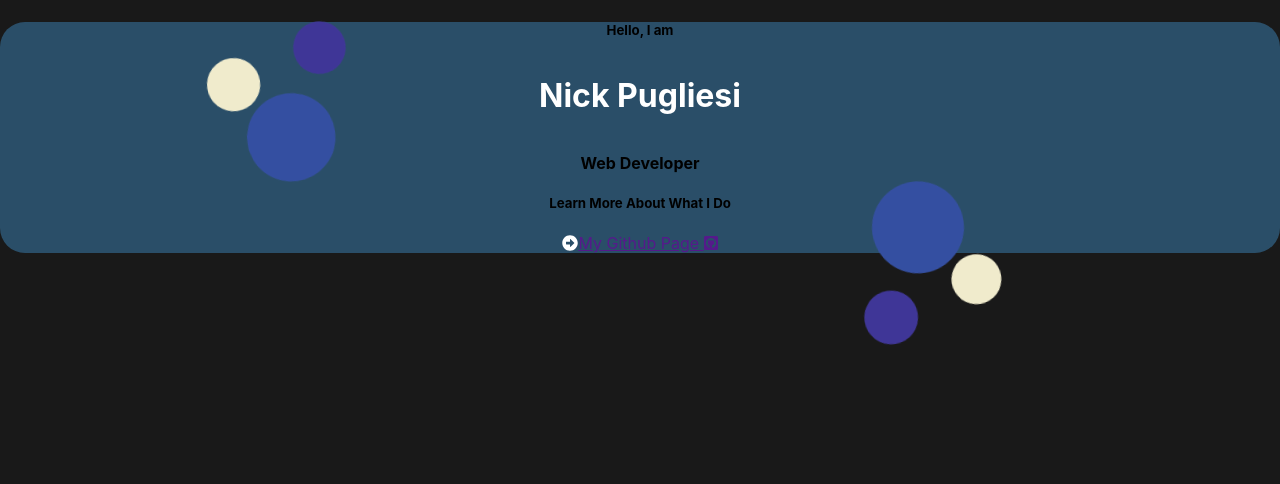
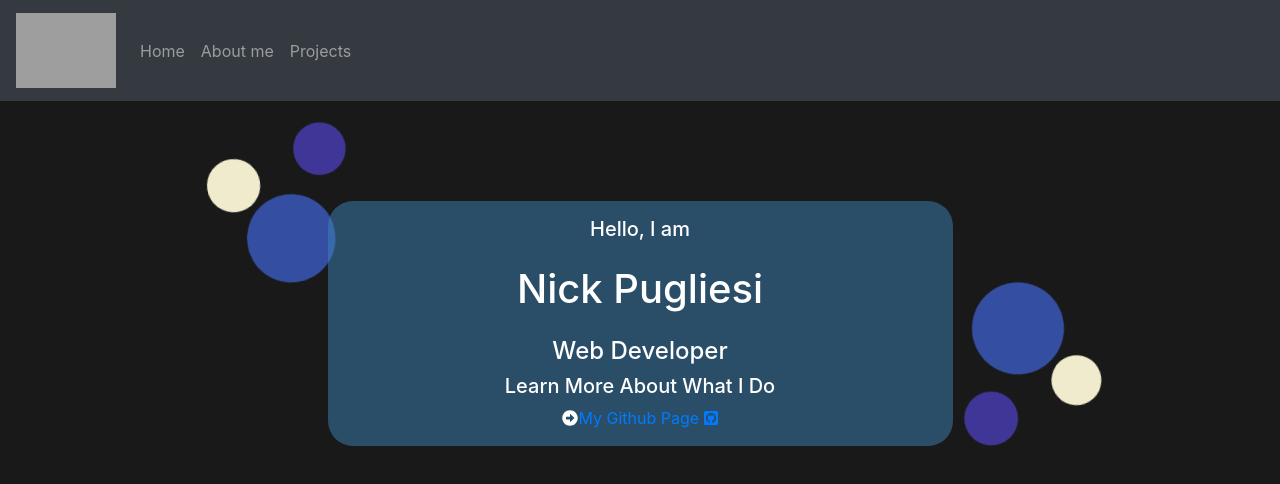
Before and after one commit to nickpug9/portfolio, a React (Create React App) app: page / in a window 1280 px wide. Shown: the top 484 px of the page. Built offline with nearby package versions, Linux system fonts and the light colour scheme; grey boxes are pictures that could not be loaded.

Commit message:
added bootstrap

```diff
--- a/package.json
+++ b/package.json
@@ -12,10 +12,12 @@
     "@testing-library/react": "^11.2.7",
     "@testing-library/user-event": "^12.8.3",
     "animejs": "^3.2.1",
+    "bootstrap": "^4.6.0",
     "framer-motion": "^4.1.17",
     "gh-pages": "^3.2.0",
     "jquery": "^3.6.0",
     "react": "^17.0.2",
+    "react-bootstrap": "^1.6.1",
     "react-dom": "^17.0.2",
     "react-router-dom": "^5.2.0",
     "react-scripts": "4.0.3",
--- a/src/Nav.js
+++ b/src/Nav.js
@@ -1,5 +1,6 @@
-// import Navbar from "react-bootstrap/Navbar";
-// import Button from "react-bootstrap/Button";
+import Navbar from "react-bootstrap/Navbar";
+import Nav from "react-bootstrap/Nav";
+import Button from "react-bootstrap/Button";
 
 import React, { useState } from "react";
 import logo from "./logo.svg";
@@ -13,7 +14,7 @@ function NewComponent(props) {
   // };
   return (
     <div>
-      {/* <Navbar bg="dark" variant="dark" expand="lg">
+      <Navbar bg="dark" variant="dark" expand="lg">
         <Navbar.Brand href="/">
           <img src={logo} className="img-fluid logo-image" alt="Logo" />
         </Navbar.Brand>
@@ -31,7 +32,7 @@ function NewComponent(props) {
             </Link>
           </Nav>
         </Navbar.Collapse>
-      </Navbar> */}
+      </Navbar>
 
       {/* <nav className="navbar navbar-expand-lg navbar-dark bg-dark position-relative">
           <a className="navbar-brand" href="/">
--- a/src/index.js
+++ b/src/index.js
@@ -1,3 +1,4 @@
+import "bootstrap/dist/css/bootstrap.min.css";
 import React from "react";
 import ReactDOM from "react-dom";
 import "./index.css";
```
Also changed, not shown: 3 other files (tests, documents, lock files or other folders).
